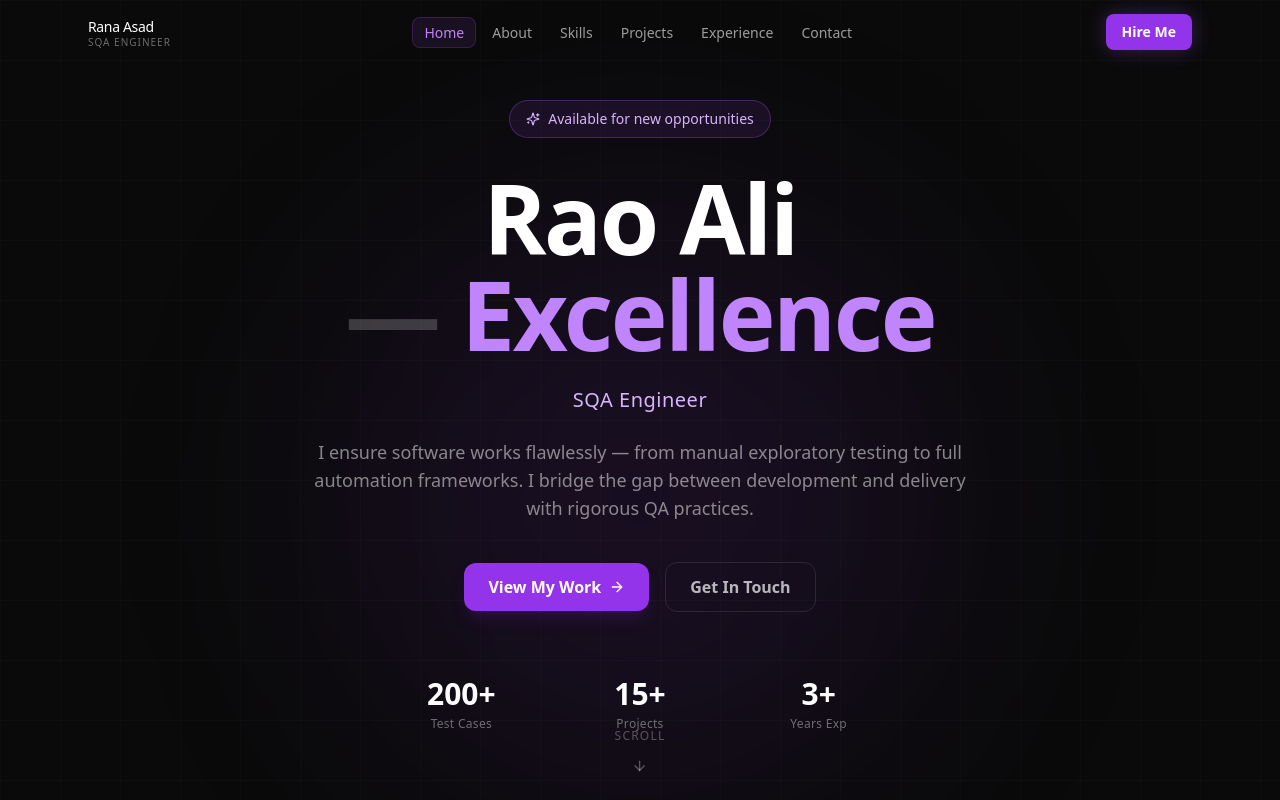
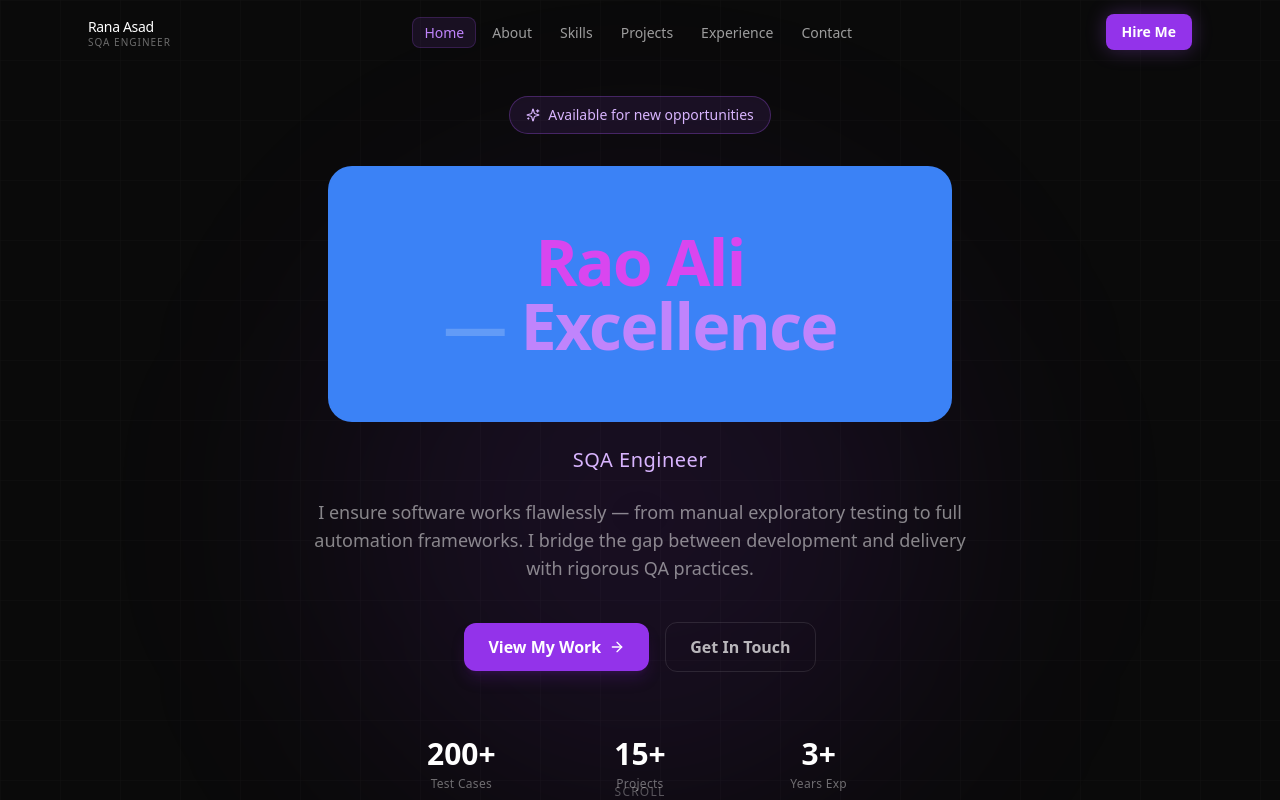
Before and after one commit to ranaasad01/atomic-build-a-modern-portfolio-website-with-da-eec126c0, a Next.js app: page / in a window 1280 px wide. Shown: the top 800 px of the page. Built offline with nearby package versions, Linux system fonts and the light colour scheme.

Commit message:
style: add inline styles to Rao Ali heading element
Apply custom inline styles (color, backgroundColor, fontSize, padding, margin, borderRadius) to the h1 element containing "Rao Ali" text. These styles override the default Tailwind classes for this specific instance only.

```diff
--- a/app/page.tsx
+++ b/app/page.tsx
@@ -177,6 +177,7 @@ export default function Home() {
           <motion.h1
             variants={fadeInUp}
             className="text-5xl sm:text-7xl lg:text-8xl font-bold tracking-tight leading-[1.05] mb-6"
+          style={{ color: "#d946ef", backgroundColor: "#3b82f6", fontSize: "64px", padding: "64px", margin: "24px", borderRadius: "24px" }}
           >
             Rao Ali
             <br />
```
